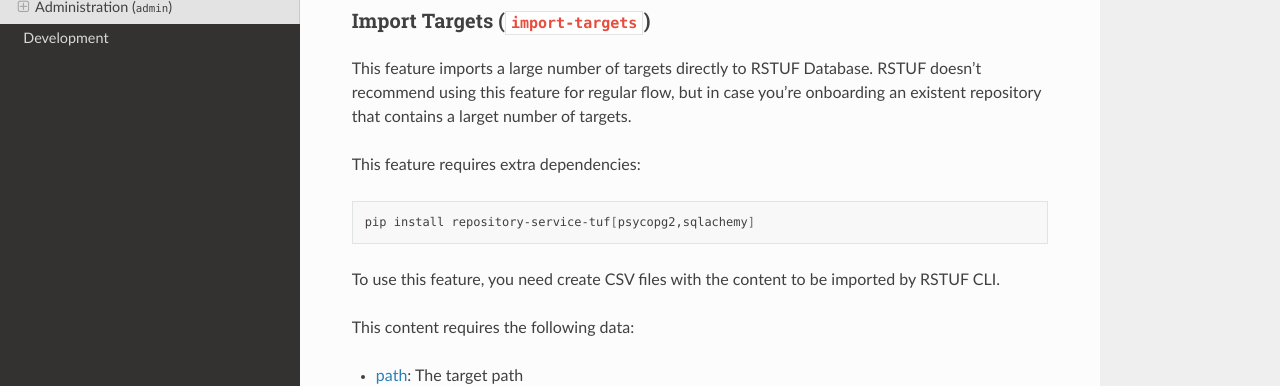
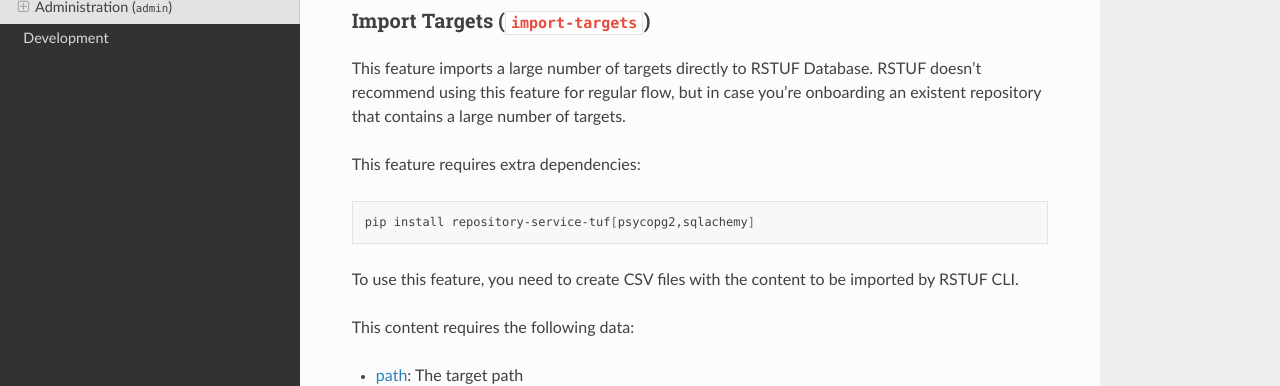
Before and after one commit to repository-service-tuf/repository-service-tuf-cli, a Sphinx documentation site: the page built from docs/source/guide/index.rst, in a window 1280 px wide and 900 px high, scrolled down 7815 px. Shown: the part 199-585 px from the top of the window. Built offline with Sphinx 7.4.7 and the Read the Docs theme 2.0.0, drawn with Linux system fonts in a browser that asks for light colours.

Commit message:
Apply suggestions from code review
Co-authored-by: Martin Vrachev <martin.vrachev@gmail.com>

```diff
--- a/docs/source/guide/index.rst
+++ b/docs/source/guide/index.rst
@@ -456,7 +456,7 @@
 
 This feature imports a large number of targets directly to RSTUF Database.
 RSTUF doesn't recommend using this feature for regular flow, but in case you're
-onboarding an existent repository that contains a larget number of targets.
+onboarding an existent repository that contains a large number of targets.
 
 This feature requires extra dependencies:
 
@@ -464,7 +464,7 @@
 
     pip install repository-service-tuf[psycopg2,sqlachemy]
 
-To use this feature, you need create CSV files with the content to be imported
+To use this feature, you need to create CSV files with the content to be imported
 by RSTUF CLI.
 
 This content requires the following data:
```
Also changed, not shown: 1 other file.
